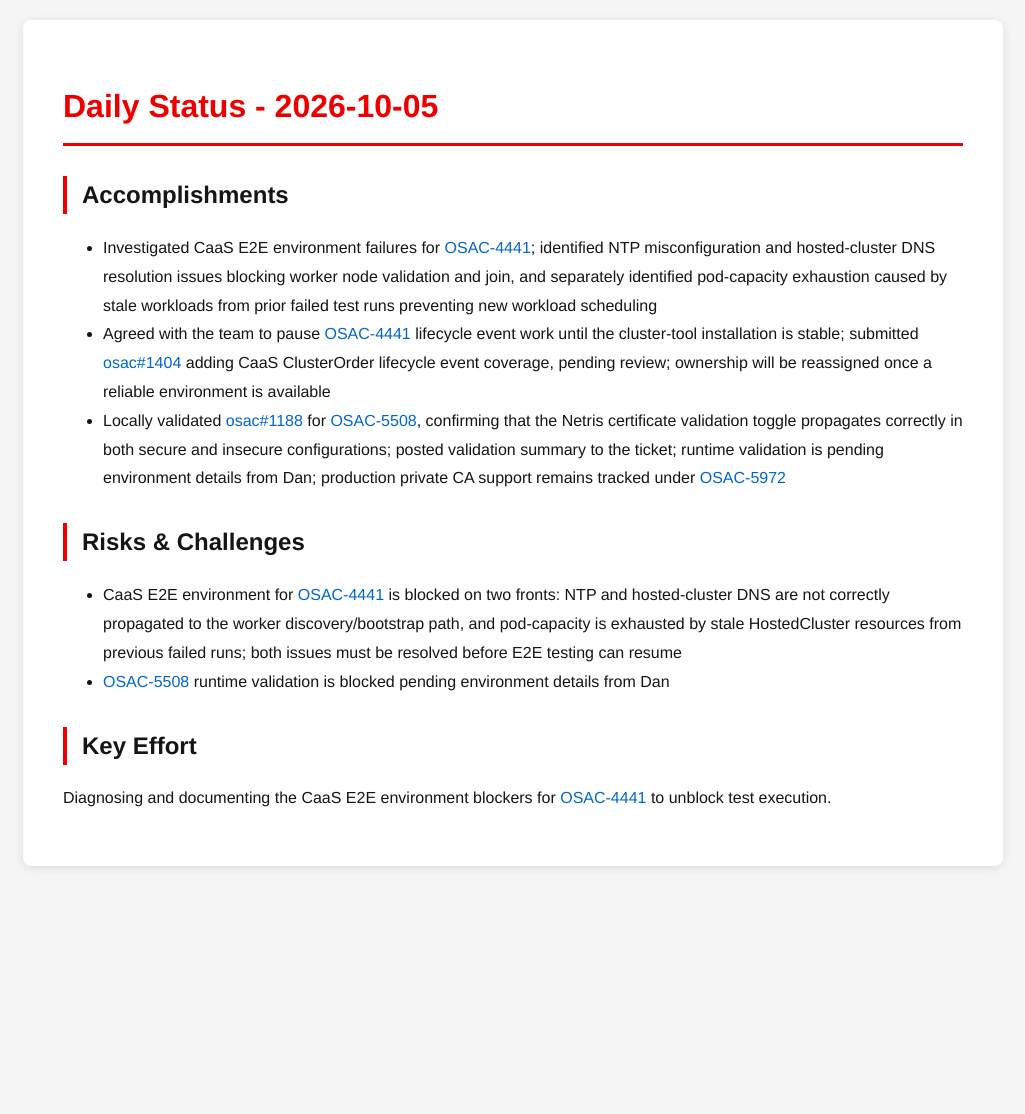
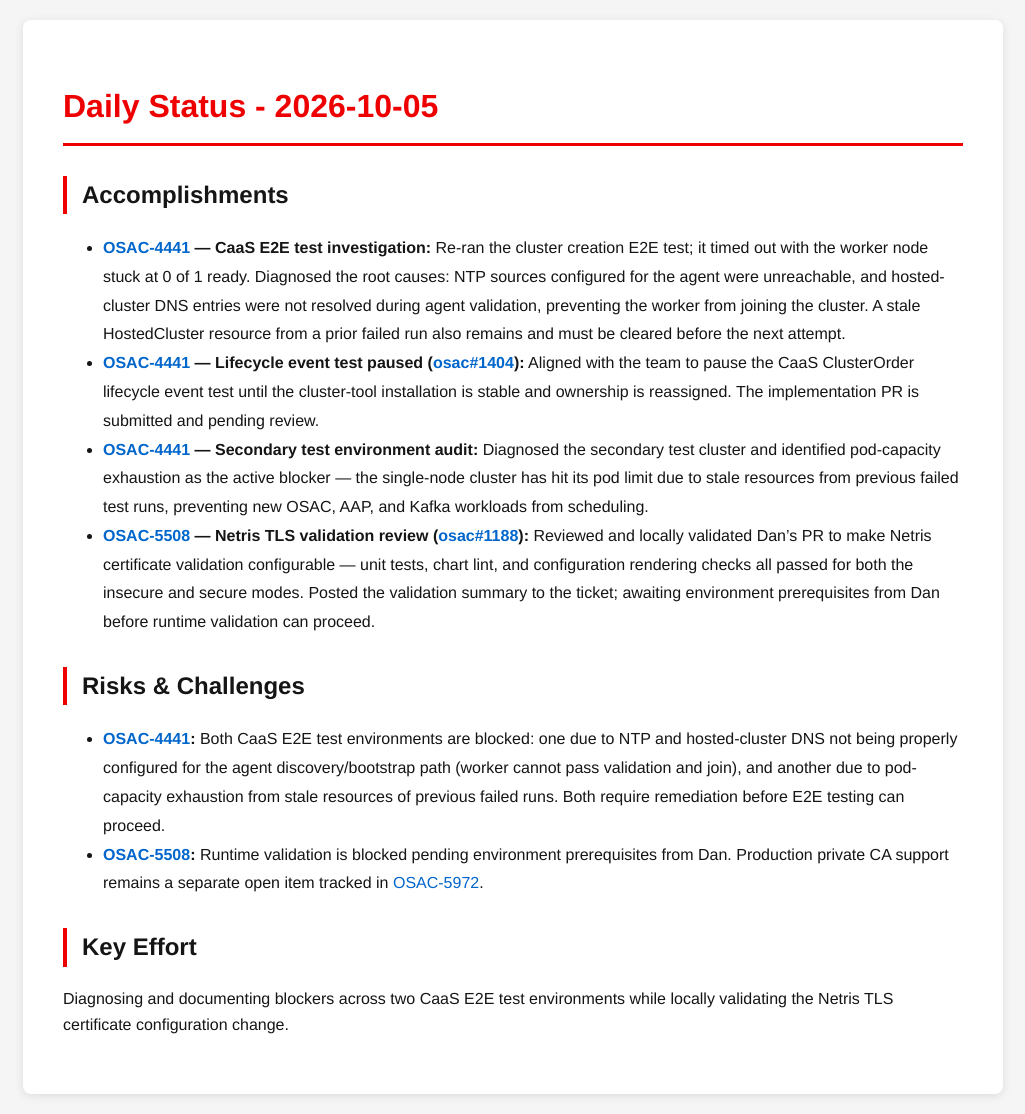
Before and after one commit to tzvatot/daily-status, a Jekyll site: the page built from 2026-10-05.md, in a window 1280 px wide. Shown: the whole page, without its empty margins (127-1152 px from the left). Built offline with Jekyll 4.4.1, drawn with Linux system fonts in a browser that asks for light colours; before the commit the page ends 900 px from its top, so only the background shows below that.

Commit message:
Daily status update - 2026-10-05

```diff
--- a/2026-10-05.md
+++ b/2026-10-05.md
@@ -7,13 +7,14 @@
 # Daily Status - 2026-10-05
 
 ## Accomplishments
-- Investigated CaaS E2E environment failures for [OSAC-4441](https://redhat.atlassian.net/browse/OSAC-4441); identified NTP misconfiguration and hosted-cluster DNS resolution issues blocking worker node validation and join, and separately identified pod-capacity exhaustion caused by stale workloads from prior failed test runs preventing new workload scheduling
-- Agreed with the team to pause [OSAC-4441](https://redhat.atlassian.net/browse/OSAC-4441) lifecycle event work until the cluster-tool installation is stable; submitted [osac#1404](https://github.com/osac-project/osac/pull/1404) adding CaaS ClusterOrder lifecycle event coverage, pending review; ownership will be reassigned once a reliable environment is available
-- Locally validated [osac#1188](https://github.com/osac-project/osac/pull/1188) for [OSAC-5508](https://redhat.atlassian.net/browse/OSAC-5508), confirming that the Netris certificate validation toggle propagates correctly in both secure and insecure configurations; posted validation summary to the ticket; runtime validation is pending environment details from Dan; production private CA support remains tracked under [OSAC-5972](https://redhat.atlassian.net/browse/OSAC-5972)
+- **[OSAC-4441](https://redhat.atlassian.net/browse/OSAC-4441) — CaaS E2E test investigation:** Re-ran the cluster creation E2E test; it timed out with the worker node stuck at 0 of 1 ready. Diagnosed the root causes: NTP sources configured for the agent were unreachable, and hosted-cluster DNS entries were not resolved during agent validation, preventing the worker from joining the cluster. A stale HostedCluster resource from a prior failed run also remains and must be cleared before the next attempt.
+- **[OSAC-4441](https://redhat.atlassian.net/browse/OSAC-4441) — Lifecycle event test paused ([osac#1404](https://github.com/osac-project/osac/pull/1404)):** Aligned with the team to pause the CaaS ClusterOrder lifecycle event test until the cluster-tool installation is stable and ownership is reassigned. The implementation PR is submitted and pending review.
+- **[OSAC-4441](https://redhat.atlassian.net/browse/OSAC-4441) — Secondary test environment audit:** Diagnosed the secondary test cluster and identified pod-capacity exhaustion as the active blocker — the single-node cluster has hit its pod limit due to stale resources from previous failed test runs, preventing new OSAC, AAP, and Kafka workloads from scheduling.
+- **[OSAC-5508](https://redhat.atlassian.net/browse/OSAC-5508) — Netris TLS validation review ([osac#1188](https://github.com/osac-project/osac/pull/1188)):** Reviewed and locally validated Dan's PR to make Netris certificate validation configurable — unit tests, chart lint, and configuration rendering checks all passed for both the insecure and secure modes. Posted the validation summary to the ticket; awaiting environment prerequisites from Dan before runtime validation can proceed.
 
 ## Risks & Challenges
-- CaaS E2E environment for [OSAC-4441](https://redhat.atlassian.net/browse/OSAC-4441) is blocked on two fronts: NTP and hosted-cluster DNS are not correctly propagated to the worker discovery/bootstrap path, and pod-capacity is exhausted by stale HostedCluster resources from previous failed runs; both issues must be resolved before E2E testing can resume
-- [OSAC-5508](https://redhat.atlassian.net/browse/OSAC-5508) runtime validation is blocked pending environment details from Dan
+- **[OSAC-4441](https://redhat.atlassian.net/browse/OSAC-4441):** Both CaaS E2E test environments are blocked: one due to NTP and hosted-cluster DNS not being properly configured for the agent discovery/bootstrap path (worker cannot pass validation and join), and another due to pod-capacity exhaustion from stale resources of previous failed runs. Both require remediation before E2E testing can proceed.
+- **[OSAC-5508](https://redhat.atlassian.net/browse/OSAC-5508):** Runtime validation is blocked pending environment prerequisites from Dan. Production private CA support remains a separate open item tracked in [OSAC-5972](https://redhat.atlassian.net/browse/OSAC-5972).
 
 ## Key Effort
-Diagnosing and documenting the CaaS E2E environment blockers for [OSAC-4441](https://redhat.atlassian.net/browse/OSAC-4441) to unblock test execution.
+Diagnosing and documenting blockers across two CaaS E2E test environments while locally validating the Netris TLS certificate configuration change.
```
